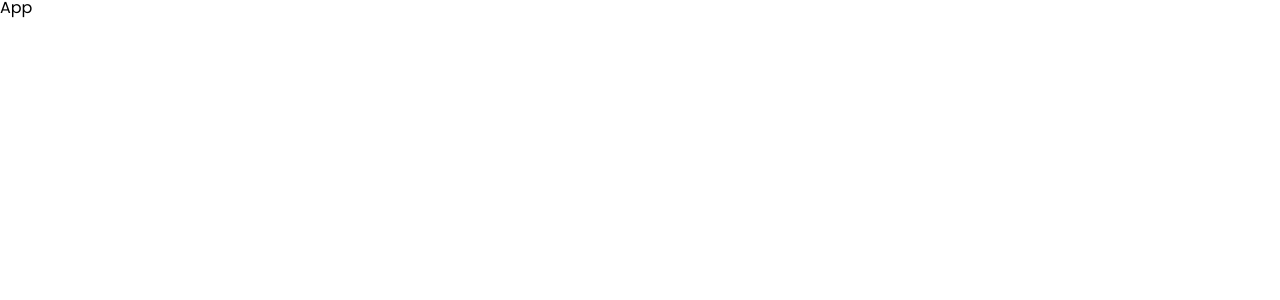
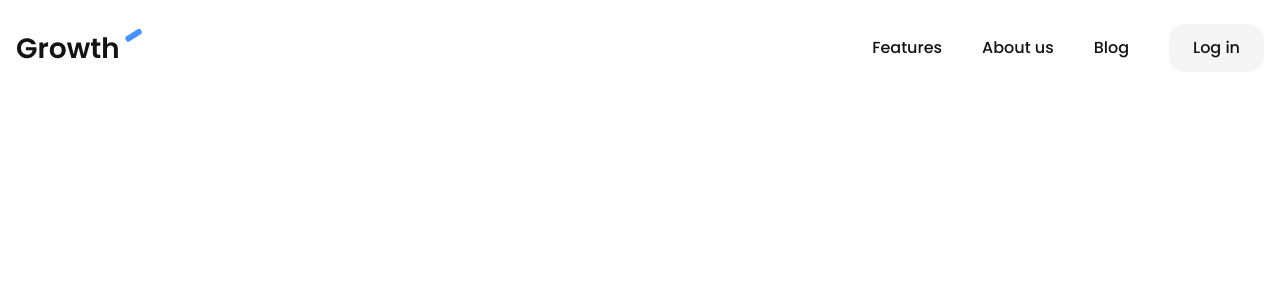
Before and after one commit to devalanlima/growth, a Vue app: page / in a window 1280 px wide. Shown: the top 300 px of the page. Built offline with nearby package versions, Linux system fonts and the light colour scheme.

Commit message:
feat: Add main page to App component

```diff
--- a/src/App.vue
+++ b/src/App.vue
@@ -1,5 +1,11 @@
 <template>
-  <div>
-    App
-  </div>
+  <PageMain/>
 </template>
+
+<script setup lang="ts">
+import PageMain from './components/pages/PageMain.vue';
+</script>
+
+<style scoped>
+
+</style>
```
